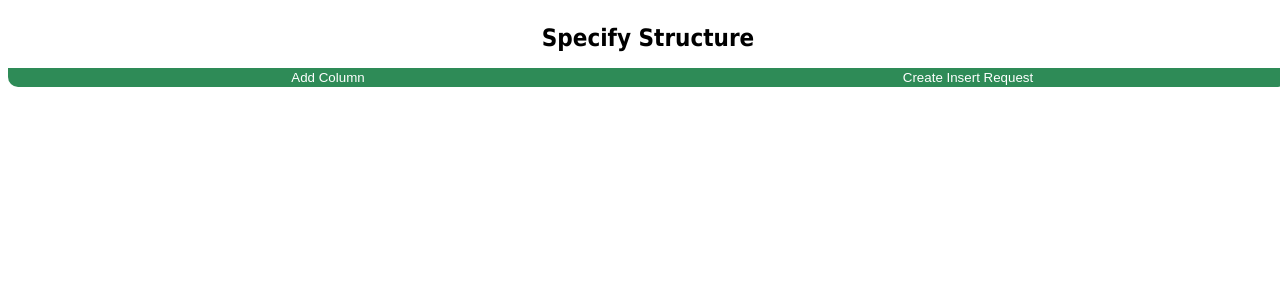
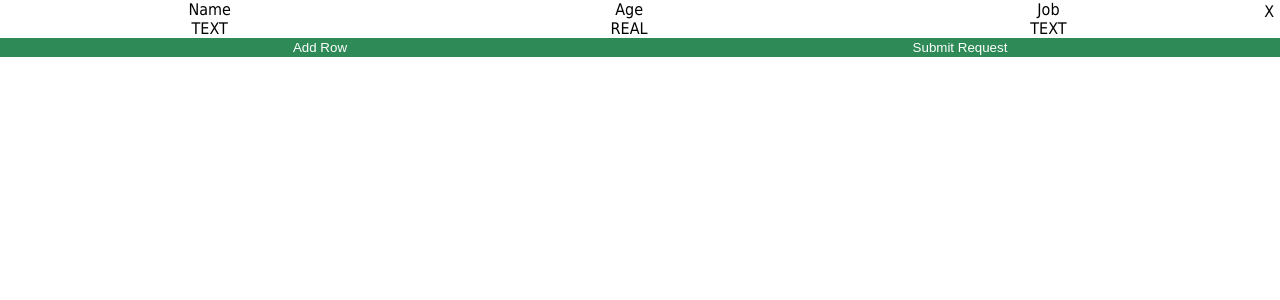
Before and after one commit to chathamabate/SDSubmission, a Svelte app in the folder frontend/: page / in a window 1280 px wide. Shown: the top 300 px of the page. Built offline with nearby package versions, Linux system fonts and the light colour scheme.

Commit message:
Data entry table progress

```diff
--- a/frontend/public/global.css
+++ b/frontend/public/global.css
@@ -2,19 +2,20 @@ html, body {
 	position: relative;
 	width: 100%;
 	height: 100%;
-
+    margin: 0px;
     font-family: Tahoma, sans-serif;
 }
 
 /* Input/Button Styles */
 
 input {
+    width: 100%;
     height: 100%;
-    width: 100%;
 
     text-align: center;
     background-color: white;
-    border-width: 0px;
+    border: none;
+    padding: 0px;
 }
 
 input:hover {
@@ -60,6 +61,10 @@ input:focus {
 
 /* MISC CLASSES */
 
+.divider {
+    border-bottom: solid 1px black;
+}
+
 .centered-text {
     text-align: center;
 }
@@ -77,6 +82,10 @@ input:focus {
     padding: 2px 6px 2px 6px;
 }
 
+.flex {
+    display: flex;
+}
+
 .flexible {
     flex: 1;
 }
--- a/frontend/src/App.svelte
+++ b/frontend/src/App.svelte
@@ -1,7 +1,14 @@
 <script>
     import Choice from "./lib/Choice.svelte";
+    import DataTable from "./lib/DataTable.svelte";
     import ResultTable from "./lib/ResultTable.svelte";
     import StructureSelector from "./lib/StructureSelector.svelte";
+
+    let st = [
+        {name: "Name", type_id: 1},
+        {name: "Age", type_id: 0},
+        {name: "Job", type_id: 1},
+    ];
     let people = [
         {name: "Bob Allen", age: 24, id: 1},
         {name: "Dave Smith", age: 21, id: 2},
@@ -16,5 +23,5 @@
 </script>
 
 <main>
-    <StructureSelector />
+    <DataTable structure={st} />
 </main>
--- /dev/null
+++ b/frontend/src/lib/Data.js
@@ -0,0 +1,13 @@
+
+export const TYPES = [
+    "REAL", "TEXT"
+];
+
+export const TYPE_DEFAULTS = [
+    0, ""
+]
+
+export const TYPE_IDS = {
+    "REAL": 0,  // ID = index in type array.
+    "TEXT": 1,
+};
--- /dev/null
+++ b/frontend/src/lib/DataTable.svelte
@@ -0,0 +1,62 @@
+<script>
+    import { TYPES, TYPE_DEFAULTS, TYPE_IDS } from "./Data";
+
+    // Should be in the format return from StructureSelector.
+    export let structure;
+
+    let data = [];
+
+    function addRow() {
+        let newRow = structure.map((c) => TYPE_DEFAULTS[c.type_id]);
+        data.push(newRow);
+        data = data;
+    }
+
+    function removeRow(i) {
+        data.splice(i, 1);
+        data = data;
+    }
+</script>
+
+<div class="wide">
+    <div class="flex header">
+        {#each structure as col}
+            <div class="flexible">
+                <div class="centered-text">
+                    {col.name}
+                </div>
+                <div class="centered-text">
+                    {TYPES[col.type_id]}
+                </div>
+            </div>
+        {/each}
+        <div class="unflexible padded-element">
+            X
+        </div>
+    </div>
+
+    {#each data as row, i}
+        <div class="flex divider">
+            {#each row as cell}
+                <input bind:value={cell} />
+            {/each}
+            <button class="unflexible tall padded-element exit-button" on:click={() => removeRow(i)}>
+                X
+            </button>
+        </div>
+
+    {/each}
+
+    <div class="flex">
+        <button class="flexible padded-element simple-button" on:click={addRow}>
+            Add Row
+        </button>
+        <button class="flexible padded-element simple-button">
+            Submit Request
+        </button>
+    </div>
+</div>
+
+<style>
+
+</style>
--- a/frontend/src/lib/StructureSelector.svelte
+++ b/frontend/src/lib/StructureSelector.svelte
@@ -1,13 +1,6 @@
 <script>
     import Choice from "./Choice.svelte";
-
-    export const TYPES = [
-        "REAL", "TEXT"
-    ];
-    export const TYPE_IDS = {
-        "REAL": 0,  // ID = index in type array.
-        "TEXT": 1,
-    };
+    import { TYPES, TYPE_IDS } from "./Data";
 
     // This property should be a function which
     // receives a copy of the represented structure.
@@ -23,8 +16,14 @@
     function removeRow(i) {
         structure.splice(i, 1)
         structure = structure;
+    }
 
-        console.log(structure)
+    function submitStructure() {
+        // The map below ensures that we send a deep copy to whomever is
+        // using this structure.
+        structureHandler(
+            structure.map(c => ({"name": c.name, "type_id": c.type_id}))
+        );
     }
 </script>
 
@@ -34,7 +33,7 @@
     </h1>
     <div class="struct-table">
         {#each structure as column, i}
-            <div class="struct-row">
+            <div class="struct-row divider">
                 <div class="flexible">
                     <input bind:value={column.name} />
                 </div>
@@ -51,12 +50,12 @@
             </div>
         {/each}
         </div>
-    <div class="footer">
+    <div class="flex">
         <button class="flexible padded-element simple-button" on:click={addRow}>
             Add Column
         </button>
-        <button class="flexible padded-element simple-button" on:click={addRow}>
-            Create Insert Request
+        <button class="flexible padded-element simple-button" on:click={submitStructure}>
+            Create Request
         </button>
     </div>
 </div>
@@ -66,6 +65,7 @@
         border-radius: 10px;
         overflow: hidden;
     }
+
     .header {
         text-align: center;
         font-size: 1.5em;
@@ -75,8 +75,4 @@
         height: 1.5em;
         display: flex;
     }
-
-    .footer {
-        display: flex;
-    }
 </style>
```
